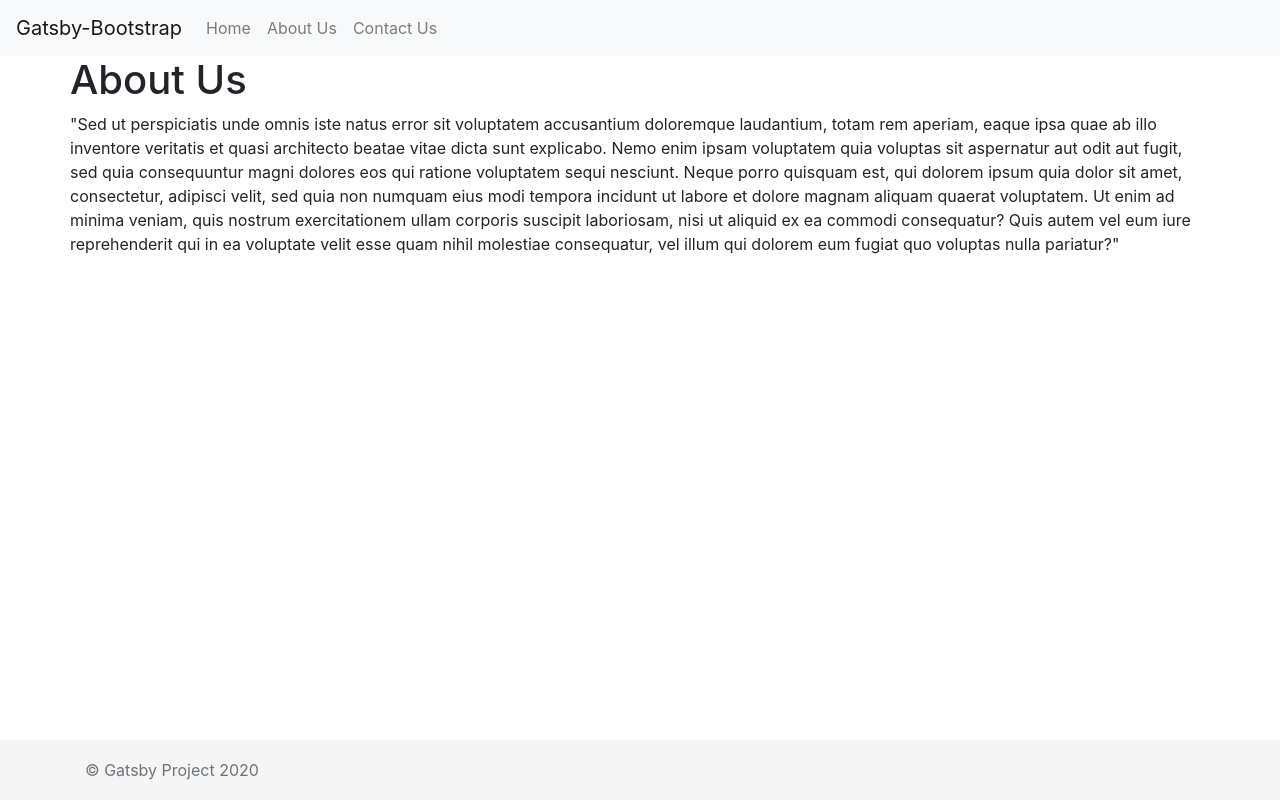
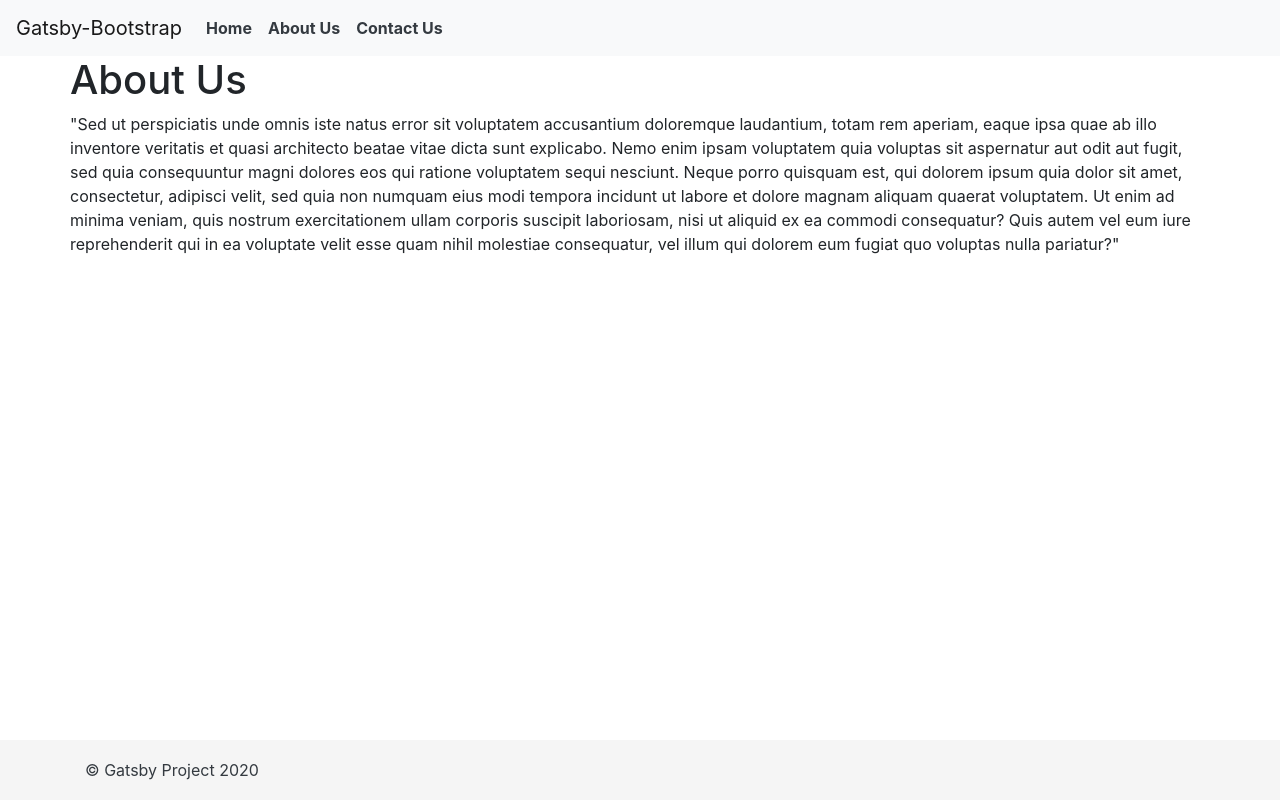
Before and after one commit to subhamkaps/gatsby-netlify, a Gatsby site: page /about in a window 1280 px wide. Built offline with nearby package versions, Linux system fonts and the light colour scheme; Gatsby itself is replaced by a stand-in of ours.

Commit message:
accessibility improvements

```diff
--- a/package.json
+++ b/package.json
@@ -18,9 +18,11 @@
     "bootstrap": "^4.5.3",
     "gatsby": "^2.26.1",
     "gatsby-plugin-react-helmet": "^3.7.0",
+    "gatsby-plugin-sharp": "^2.11.1",
     "gatsby-source-filesystem": "^2.8.0",
     "gatsby-source-wordpress": "^3.8.0",
     "gatsby-transformer-remark": "^2.13.0",
+    "gatsby-transformer-sharp": "^2.9.0",
     "innertext": "^1.0.3",
     "react": "^16.13.1",
     "react-bootstrap": "^1.4.0",
--- a/src/components/footer.js
+++ b/src/components/footer.js
@@ -5,7 +5,7 @@
   return (
     <footer className={classes.footer}>
       <div className="container">
-        <span className="text-muted">&copy; Gatsby Project 2020</span>
+        <span className="text-dark">&copy; Gatsby Project 2020</span>
       </div>
     </footer>
   );
--- a/src/components/header.js
+++ b/src/components/header.js
@@ -9,9 +9,9 @@
       <Navbar.Toggle aria-controls="basic-navbar-nav" />
       <Navbar.Collapse id="basic-navbar-nav">
         <Nav className="mr-auto">
-          <Nav.Link as={Link} to="/">Home</Nav.Link>
-          <Nav.Link as={Link} to="/about">About Us</Nav.Link>
-          <Nav.Link as={Link} to="/contact">Contact Us</Nav.Link>
+          <Nav.Link as={Link} to="/"><b className="text-dark">Home</b></Nav.Link>
+          <Nav.Link as={Link} to="/about"><b className="text-dark">About Us</b></Nav.Link>
+          <Nav.Link as={Link} to="/contact"><b className="text-dark">Contact Us</b></Nav.Link>
         </Nav>
 
       </Navbar.Collapse>
--- a/src/components/post.js
+++ b/src/components/post.js
@@ -10,7 +10,7 @@
         <Card.Body>
           <Card.Title dangerouslySetInnerHTML={{__html: props.title}}/>
           <Card.Text dangerouslySetInnerHTML={{__html: props.excerpt}}/>
-          <Button variant="primary" href={props.readMore}>READ MORE</Button>
+          <Button variant="warning" href={props.readMore}>READ MORE</Button>
         </Card.Body>
       </Card>
     </div>
```
Also changed, not shown: 1 other file.
